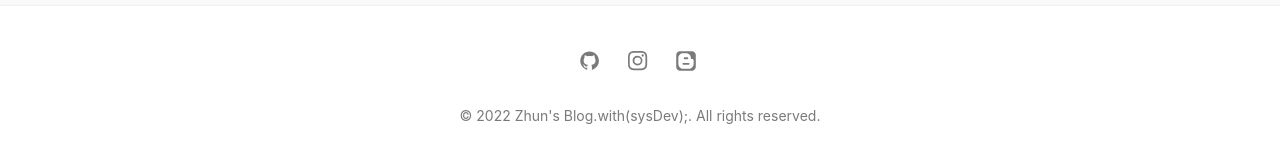
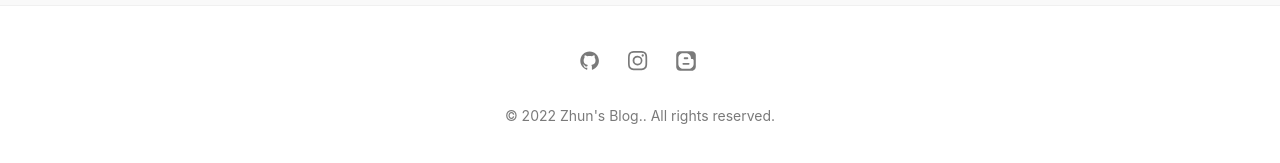
Before and after one commit to jihunparkme/jihunparkme.github.io, a Jekyll site: the page built from index.md, in a window 1280 px wide and 900 px high, scrolled down 6492 px. Shown: the part 729-892 px from the top of the window. Built offline with Jekyll 4.4.1, drawn with Linux system fonts in a browser that asks for light colours; nearby versions of some CDN libraries; some of the changed text lies outside the part shown.

Commit message:
edit: blog title

```diff
--- a/_config.yml
+++ b/_config.yml
@@ -1,5 +1,5 @@
 # SITE CONFIGURATION
-title: Zhun's Blog.with(sysDev); # your site title
+title: Zhun's Blog. # your site title
 author: Jihun Park # You :P
 description: > # Meta description of Homepage
   The best programmers
```
